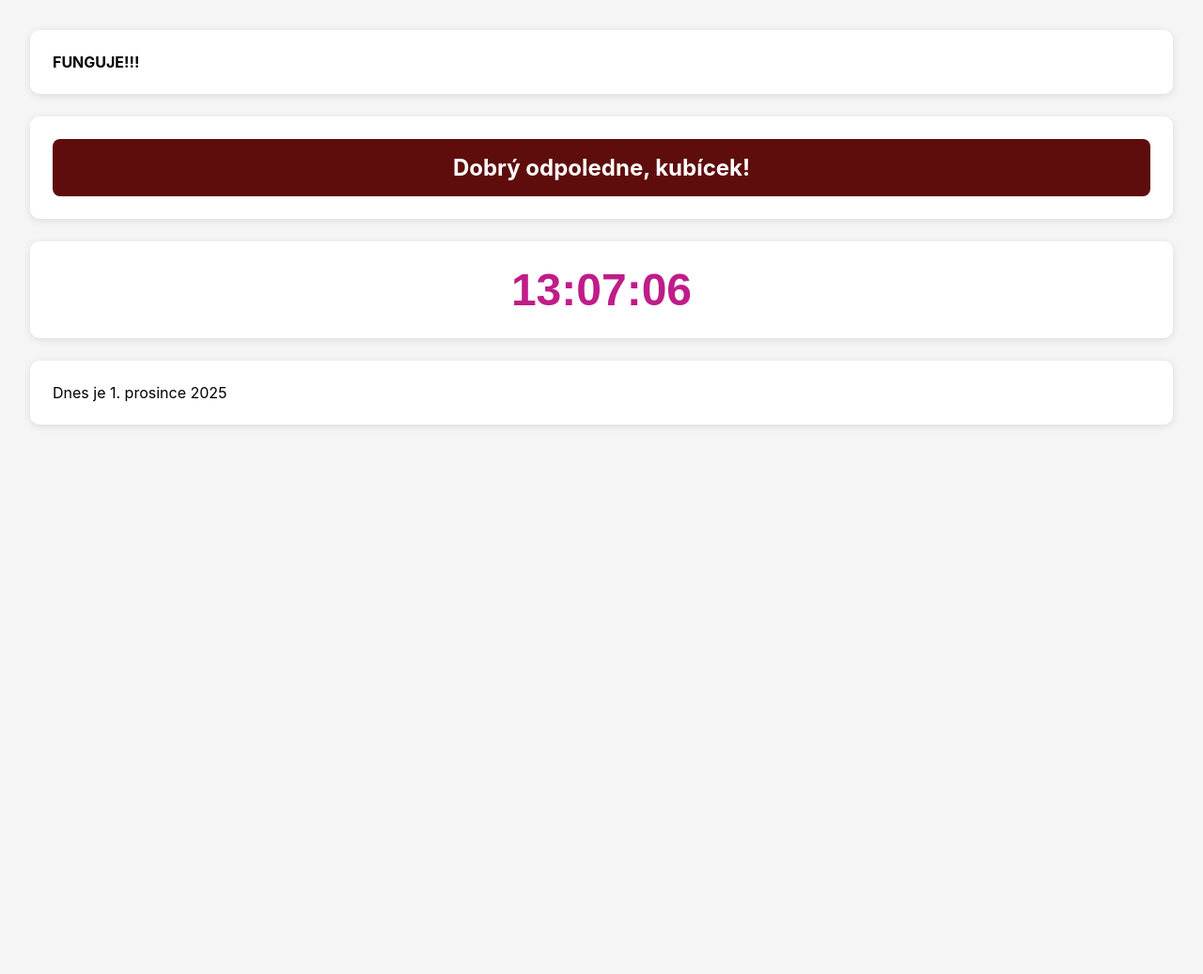
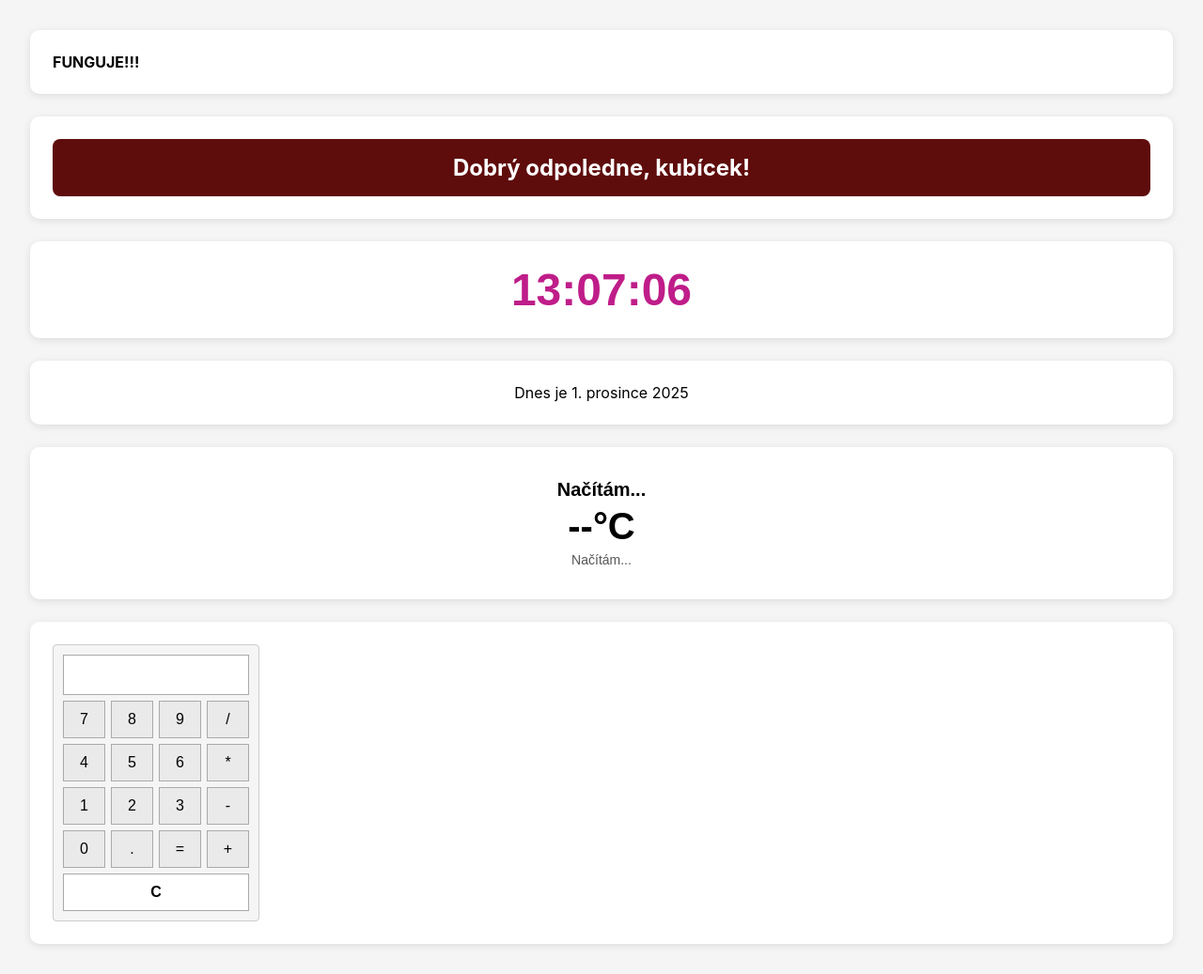
Before and after one commit to ZuzanSuchanek/dashboard, a plain HTML site: page index.html in a window 1280 px wide. Shown: the whole page at 94% size. Before the commit the page ends 800 px from the top, so only its background shows below. Drawn offline with nearby package versions, Linux system fonts and the light colour scheme; no server answers.

Commit message:
kalkulacka a pocasi

```diff
--- a/index.html
+++ b/index.html
@@ -18,6 +18,9 @@
       { name: 'header', width: 'full' },
       { name: 'clock', width: 'full' },
       { name: 'date', width: 'full' },
+      { name: 'weather', width: 'full' },
+      { name: 'kalkulacka', width: 'full' },
+
     ];
 
     async function loadWidgets() {
--- a/widgets/date.html
+++ b/widgets/date.html
@@ -16,7 +16,7 @@
 
 <style>
     .date{
-    display: felx;
+    display: flex;
     justify-content: center;
     align-items: center;
 }
--- /dev/null
+++ b/widgets/kalkulacka.html
@@ -0,0 +1,88 @@
+<div class="simple-calc">
+    <input type="text" id="calc-input">
+
+    <button onclick="calcAppend('7')">7</button>
+    <button onclick="calcAppend('8')">8</button>
+    <button onclick="calcAppend('9')">9</button>
+    <button onclick="calcAppend('/')">/</button>
+
+    <button onclick="calcAppend('4')">4</button>
+    <button onclick="calcAppend('5')">5</button>
+    <button onclick="calcAppend('6')">6</button>
+    <button onclick="calcAppend('*')">*</button>
+
+    <button onclick="calcAppend('1')">1</button>
+    <button onclick="calcAppend('2')">2</button>
+    <button onclick="calcAppend('3')">3</button>
+    <button onclick="calcAppend('-')">-</button>
+
+    <button onclick="calcAppend('0')">0</button>
+    <button onclick="calcAppend('.')">.</button>
+    <button onclick="calcResult()">=</button>
+    <button onclick="calcAppend('+')">+</button>
+
+    <button onclick="calcClear()" class="clear">C</button>
+</div>
+
+<script>
+window.calcAppend = function(val) {
+    document.getElementById('calc-input').value += val;
+}
+
+window.calcResult = function() {
+    try {
+        const input = document.getElementById('calc-input');
+        input.value = eval(input.value);
+    } catch (e) {
+        alert('Chyba');
+    }
+}
+
+window.calcClear = function() {
+    document.getElementById('calc-input').value = '';
+}
+</script>
+
+<style>
+.simple-calc {
+    display: grid;
+    grid-template-columns: repeat(4, 1fr);
+    gap: 6px;
+    max-width: 220px;
+    background: #f5f5f5;
+    padding: 10px;
+    border-radius: 4px;
+    border: 1px solid #ccc;
+}
+
+/* Displej */
+#calc-input {
+    grid-column: span 4;
+    text-align: right;
+    padding: 10px;
+    font-size: 18px;
+    border: 1px solid #aaa;
+    background: white;
+    outline: none;
+}
+
+/* Všechna tlačítka */
+button {
+    padding: 10px;
+    font-size: 16px;
+    background: #eaeaea;
+    border: 1px solid #aaa;
+    cursor: pointer;
+}
+
+button:hover {
+    background: #ddd;
+}
+
+/* Tlačítko C přes celou šířku */
+.clear {
+    grid-column: span 4;
+    background: white;
+    font-weight: bold;
+}
+</style>
--- /dev/null
+++ b/widgets/weather.html
@@ -0,0 +1,70 @@
+<div class="weather-widget">
+<div class="weather-city">Načítám...</div>
+<div class="weather-temp" id="weather-temp">--°C</div>
+<div class="weather-desc" id="weather-desc">Načítám...</div>
+</div>
+
+<script>
+(function () {
+const tempEl = document.getElementById('weather-temp');
+const descEl = document.getElementById('weather-desc');
+const cityEl = document.querySelector('.weather-city');
+
+const lat = 49.06972;
+const long = 17.45972;
+
+const weatherUrl = `https://api.open-meteo.com/v1/forecast?latitude=${lat}&longitude=${long}&current_weather=true`;
+fetch(weatherUrl)
+.then(response => response.json())
+.then(data => {
+const temp = data.current_weather.temperature;
+const code = data.current_weather.weathercode;
+tempEl.textContent = `${temp}°C`;
+descEl.textContent = getWeatherDescription(code);
+});
+
+const geoUrl = `https://api.bigdatacloud.net/data/reverse-geocode-client?latitude=${lat}&longitude=${long}&localityLanguage=cs`;
+fetch(geoUrl)
+.then(response => response.json())
+.then(data => {
+cityEl.textContent = data.city || data.locality || 'Neznámé místo';
+});
+
+function getWeatherDescription(code) {
+if (code === 0) return 'Jasno';
+if (code >= 1 && code <= 3) return 'Polojasno';
+if (code >= 45 && code <= 48) return 'Mlha';
+if (code >= 51 && code <= 67) return 'Déšť';
+if (code >= 71 && code <= 77) return 'Sníh';
+if (code >= 95) return 'Bouřka';
+return 'Neznámé';
+}
+
+})();
+</script>
+
+<style>
+.weather-widget {
+    font-family: Arial, sans-serif;
+    text-align: center;
+    padding: 10px 20px;
+}
+
+.weather-city {
+    font-size: 20px;
+    font-weight: 700;
+    margin-bottom: 5px;
+}
+
+.weather-temp {
+    font-size: 40px;
+    font-weight: 700;
+    margin: 0;
+}
+
+.weather-desc {
+    font-size: 14px;
+    color: #555;
+    margin-top: 5px;
+}
+</style>
```
